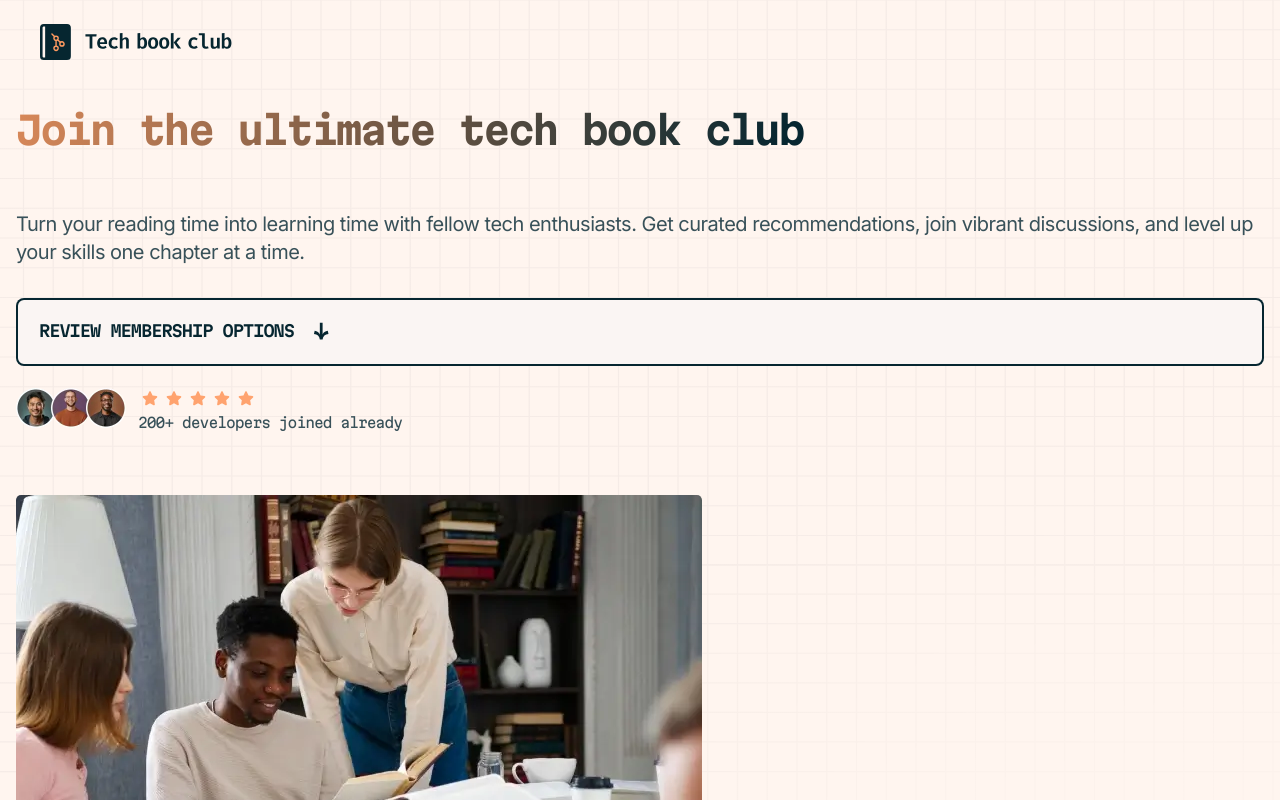
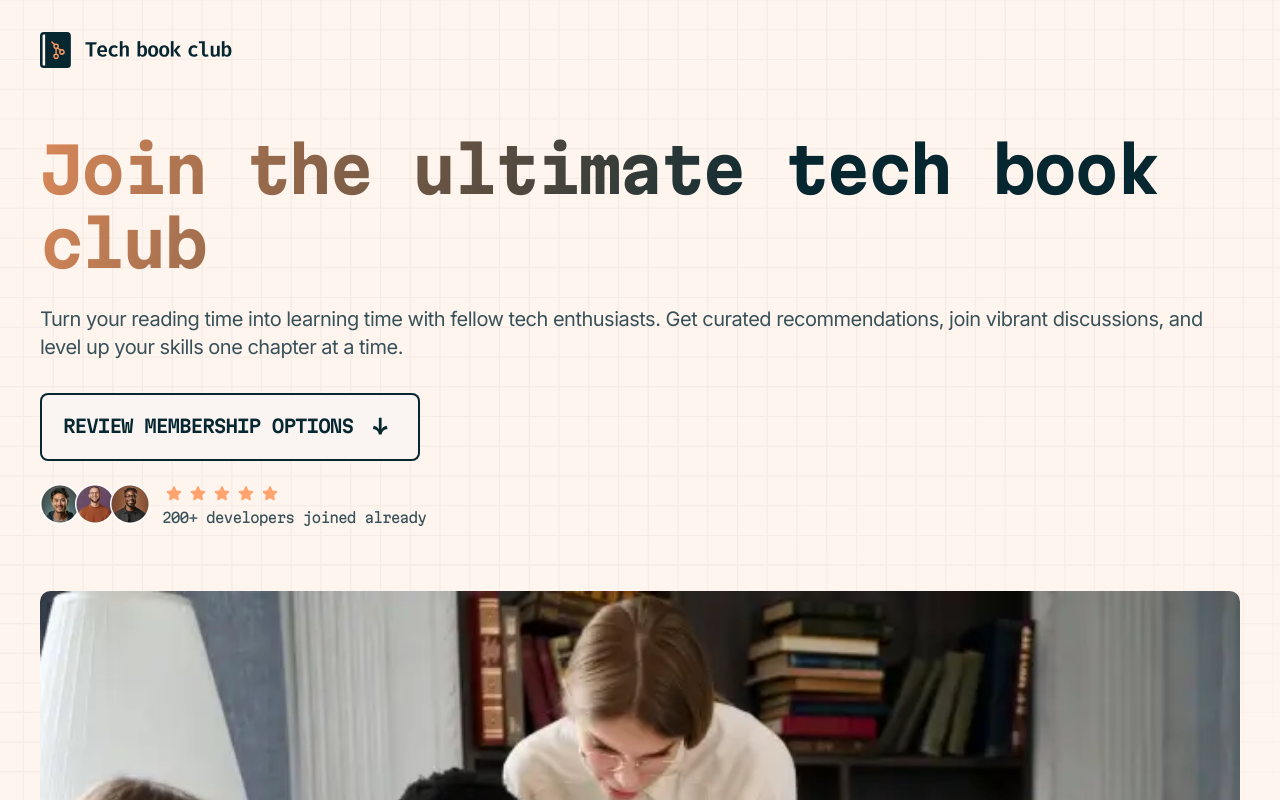
Before and after one commit to HeberRios/tech-book-club-landing-page, a React (Vite) app: page / in a window 1280 px wide. Shown: the top 800 px of the page. Built offline with nearby package versions, Linux system fonts and the light colour scheme.

Commit message:
Add media queries for the tablet design
The image for the hero section was added, as was missing in the previous
commit.

```diff
--- a/src/components/CTA/CTA.css
+++ b/src/components/CTA/CTA.css
@@ -1,19 +1,20 @@
 .cta-btn {
+  max-width: 23.75rem;
   display: flex;
   align-items: center;
   background-color: #faf5f3;
   gap: 1rem;
   padding: 1.3438rem 1.4375rem;
   box-shadow: inset 0 0 0 2px #062630;
-  border-radius: 8px;
+  border-radius: 0.5rem;
 }
 
 .cta-btn > span {
   color: #062630;
-  font-size: 1rem;
+  font-size: clamp(1rem, 2.5dvw, 1.125rem);
   font-weight: 600;
   line-height: 1.3;
-  letter-spacing: -1px;
+  letter-spacing: -0.0625rem;
   text-transform: uppercase;
   font-family: 'Martian Mono';
 }
--- a/src/components/Hero/Hero.css
+++ b/src/components/Hero/Hero.css
@@ -1,4 +1,4 @@
-.hero-section {
+.header-container > .hero-section {
   margin-top: 3rem;
   display: flex;
   flex-direction: column;
@@ -7,12 +7,11 @@
 .hero-text-container {
   display: flex;
   flex-direction: column;
-  gap: 2rem;
 }
 
 .hero-text-container > h1 {
   font-family: 'Martian Mono';
-  font-size: 2.375rem;
+  font-size: clamp(2.375rem, 8.125dvw, 3.875rem);
   letter-spacing: -0.125rem;
   line-height: 1.2;
   background: linear-gradient(107deg, #ff9a60 -11.37%, #062630 61.84%);
@@ -27,6 +26,7 @@
   line-height: 1.4;
   letter-spacing: -0.0313rem;
   color: #385159;
+  margin-bottom: 2rem;
 }
 
 .hero-cta {
@@ -36,5 +36,18 @@
 }
 
 .hero-img {
+  width: 100%;
   border-radius: 0.3175rem;
 }
+
+/* media queries */
+
+@media (min-width: 48rem) {
+  .header-container > .hero-section {
+    margin-top: 4rem;
+  }
+
+  .hero-img {
+    border-radius: 0.6519rem;
+  }
+}
--- a/src/components/Hero/Hero.jsx
+++ b/src/components/Hero/Hero.jsx
@@ -6,7 +6,7 @@ import mobileHeroImg from '../../assets/images/image-hero-mobile.webp';
 
 export function Hero() {
   return (
-    <div className='hero-section'>
+    <div className='container hero-section'>
       <section className='hero-text-container'>
         <h1>Join the ultimate tech book club</h1>
         <p>
--- a/src/components/header/Header.css
+++ b/src/components/header/Header.css
@@ -1,4 +1,18 @@
 .header-container {
   padding: 1.5rem 1rem;
-  background: url('../../assets/images/pattern-light-bg.svg'), #fff5ef 100%;
+  padding-bottom: 5rem;
+  background-color: #fff5ef;
+  background-image: url('../../assets/images/pattern-light-bg.svg'),
+    url('../../assets/images/pattern-glow.svg');
+  background-repeat: no-repeat, no-repeat;
+  background-position: 0% 0%, calc(-50% + 15.625rem) calc(100% + 31.25rem);
 }
+
+@media (min-width: 48rem) {
+  .header-container {
+    padding: 2rem;
+    padding-bottom: 5rem;
+    background-repeat: repeat, no-repeat;
+    background-position: 0% 0%, calc(30% + 15.625rem) calc(100% + 31.25rem);
+  }
+}
```
